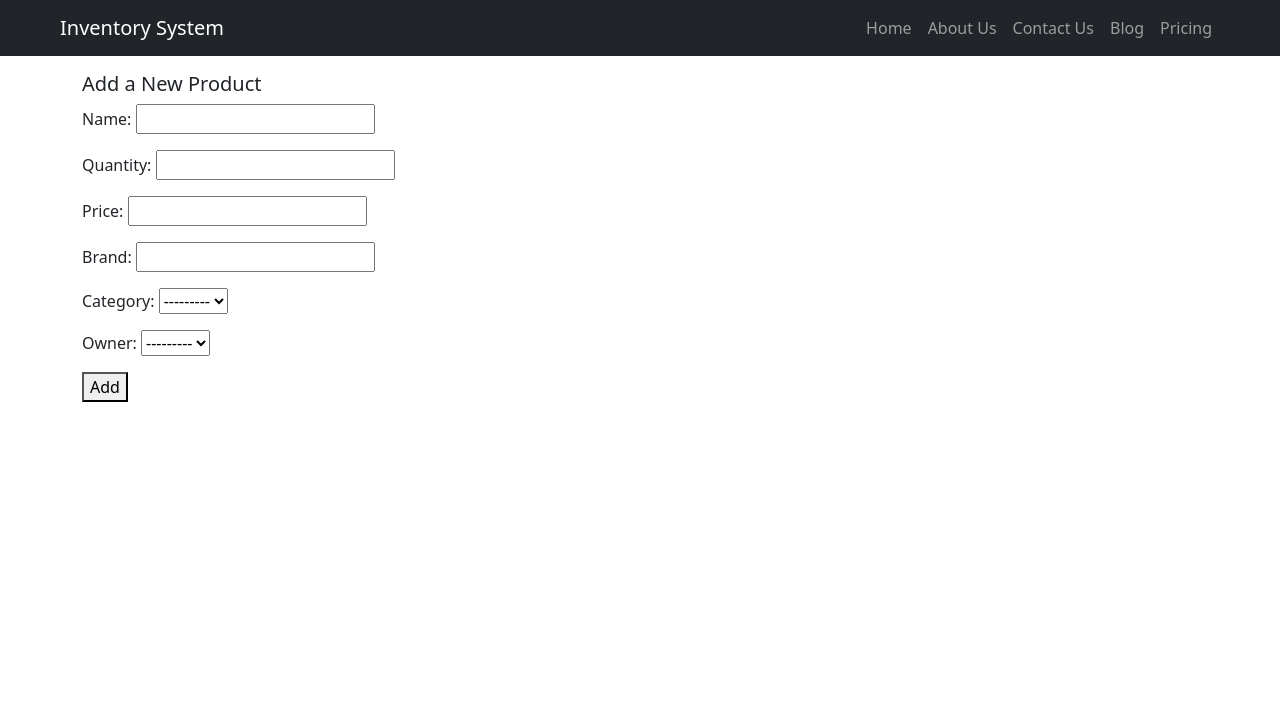
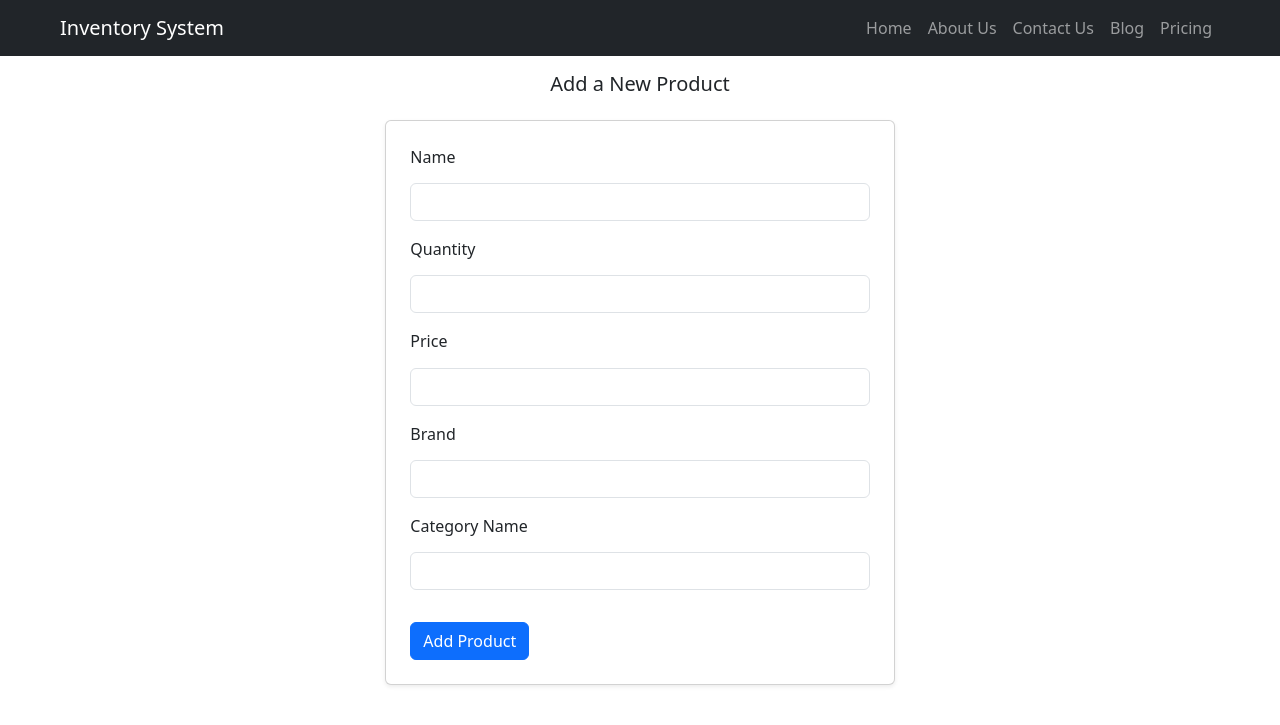
Before and after one commit to tshering10/Inventory-Management-System, a Django app: page /add-product in a window 1280 px wide. Shown: the top 725 px of the page. Run offline with Django 5.2, Linux system fonts and the light colour scheme; data that the repository does not hold is empty; some libraries are stand-ins or nearby versions.

Commit message:
style add product and edit product page

```diff
--- a/inventory_system/inventory/forms.py
+++ b/inventory_system/inventory/forms.py
@@ -1,10 +1,22 @@
 from django import forms
-from inventory.models import Product, ContactMessage
+from inventory.models import Product, ContactMessage, Category
 
-class Product_Create_Form(forms.ModelForm):
+class ProductForm(forms.ModelForm):
+    category = forms.CharField(
+        max_length=100,
+        label="Category Name"
+    )
     class Meta:
         model = Product
-        fields = ['name','quantity','price','brand','category','owner']
+        fields = ['name','quantity','price','brand','category']
+
+    def clean_category(self):
+        category_name = self.cleaned_data['category'].strip()
+        if not category_name:
+            raise forms.ValidationError("Category name cannot be empty.")
+
+        category, created = Category.objects.get_or_create(name=category_name)
+        return category
 
 class ContactMessageForm(forms.ModelForm):
     class Meta:
--- a/inventory_system/inventory/models.py
+++ b/inventory_system/inventory/models.py
@@ -6,6 +6,9 @@ class Category(models.Model):
 
     def __str__(self):
         return self.name
+
+    class Meta:
+        verbose_name_plural = "Categories"
 
 class Product(models.Model):
     name = models.CharField(max_length=100)
--- a/inventory_system/inventory/views.py
+++ b/inventory_system/inventory/views.py
@@ -3,7 +3,7 @@ from django.views.generic import TemplateView, ListView, CreateView, DeleteView,
 from django.contrib.auth.mixins import LoginRequiredMixin, UserPassesTestMixin
 from django.urls import reverse_lazy
 from inventory.models import Product, Category
-from inventory.forms import Product_Create_Form, ContactMessageForm
+from inventory.forms import  ContactMessageForm, ProductForm
 from django.contrib.auth.models import User
 
 # Create your views here.
@@ -58,15 +58,30 @@ class ProductListView(LoginRequiredMixin, ListView):
         return context
 
 class ProductCreateView(CreateView):
-    form_class = Product_Create_Form
+    form_class = ProductForm
     template_name = "inventory/add_product.html"
     success_url = reverse_lazy("dashboard")
 
+    def form_valid(self, form):
+        product = form.save(commit=False) # Get product object form the form, and yet not saving to database
+        # Assigning currently logged in user as a owner
+        product.owner = self.request.user
+
+        product.save()
+        return super().form_valid(form)
+
 class EditProductView(LoginRequiredMixin,UpdateView):
     model = Product
+    fields = ['name','quantity','price','brand','category']
     template_name = "inventory/edit_product.html"
-    fields = ['name','quantity','price','brand','category','owner']
     success_url = reverse_lazy('dashboard')
+
+    def form_valid(self, form):
+        product = form.save(commit=False)
+        product.category = form.changed_data['category']
+        product.save()
+        return super().form_valid(form)
+
 
 class ProductDeleteView(LoginRequiredMixin, UserPassesTestMixin, DeleteView):
     model = Product
--- a/inventory_system/templates/inventory/add_product.html
+++ b/inventory_system/templates/inventory/add_product.html
@@ -1,13 +1,25 @@
 {% extends "inventory/base.html" %}
+{% load widget_tweaks %}
 {% block title %}Add Product{% endblock title %}
 {% block content %}
-<div class="container mt-3">
-    <h5>Add a New Product</h5>
-    <div>
+<div class="container mt-3 col-md-5">
+    <h5 class="mb-4 text-center">Add a New Product</h5>
+    <div class="card p-4 shadow-sm">
         <form method="post">
             {% csrf_token %}
-            {{ form.as_p }}
-            <button type="submit">Add</button>
+            {% for field in form %}
+                <div class="mb-3">
+                    <label for="{{ field.id_for_label }}" class="form-label"><h6>{{ field.label }}</h6></label>
+                    {{ field|add_class:"form-control" }}
+                    {% if field.help_text %}
+                        <div class="form-text">{{ field.help_text }}</div>
+                    {% endif %}
+                    {% for error in field.errors %}
+                        <div class="invalid-feedback d-block">{{ error }}</div>
+                    {% endfor %}
+                </div>
+            {% endfor %}
+            <button type="submit" class="btn btn-primary mt-3">Add Product</button>
         </form>
     </div>
 </div>
--- a/requirements.txt
+++ b/requirements.txt
@@ -1,5 +1,6 @@
 asgiref==3.9.1
 Django==5.2.4
+django-widget-tweaks==1.5.0
 mysqlclient==2.2.7
 sqlparse==0.5.3
 tzdata==2025.2
```
Also changed, not shown: inventory_system/templates/inventory/edit_product.html (+18 -6 lines), inventory_system/inventory/migrations/0004_alter_category_options.py (added).
